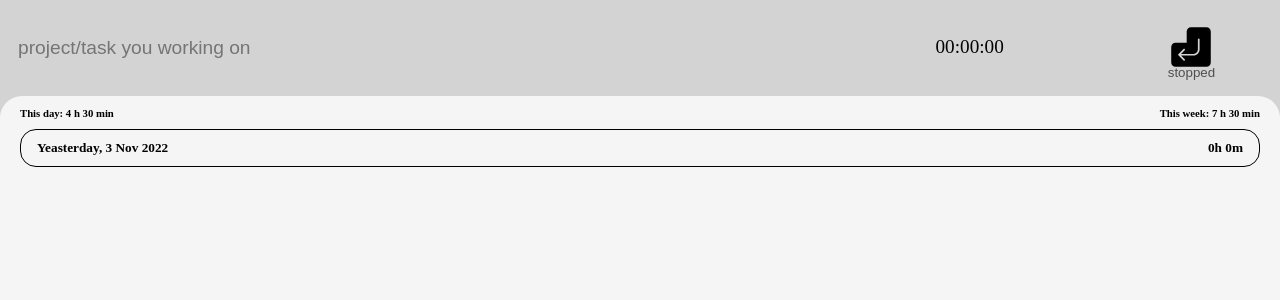
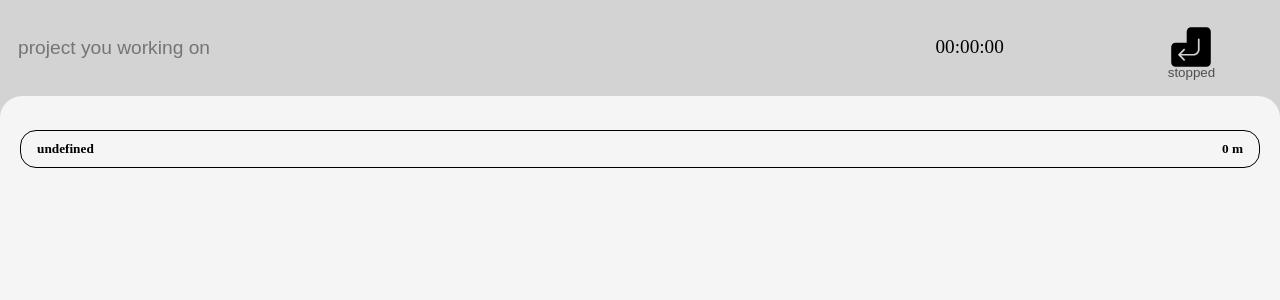
Before and after one commit to ME-SKY/timestalker, a Svelte app: page / in a window 1280 px wide. Shown: the top 300 px of the page. Built offline with nearby package versions, Linux system fonts and the light colour scheme.

Commit message:
Improve Active History

```diff
--- a/src/ActivityHistory.svelte
+++ b/src/ActivityHistory.svelte
@@ -22,22 +22,19 @@
     }
   };
 
-  $: {
-    console.log($activityHistory.dayScore);
-  }
 </script>
 
 <div class="activity-history">
   <div class="last-activity-short-hours-score">
-    <h6 class="this-day-hours-score">This day: 4 h 30 min</h6>
-    <h6 class="this-week-hours-score">This week: 7 h 30 min</h6>
+    <!-- <h6 class="this-day-hours-score">This day: 4 h 30 min</h6> -->
+    <!-- <h6 class="this-week-hours-score">This week: 7 h 30 min</h6> -->
   </div>
 
   <div class="last-activity-detailed">
     <div class="last-activity-date-and-score">
-      <h5 class="day">Yeasterday,&nbsp;</h5>
-      <h5 class="date">3 Nov 2022</h5>
-      <h5 class="hours-score">{$activityHistory.dayScore.h}h {$activityHistory.dayScore.m}m</h5>
+      <!-- <h5 class="day">{''},&nbsp;</h5> -->
+      <h5 class="date">{$activityHistory.date?.short}</h5>
+      <h5 class="score">{$activityHistory.score.h > 0 ? `${$activityHistory.score.h} h ` : ''}{$activityHistory.score.m} m</h5>
     </div>
 
     <div class="last-activity-projects">
@@ -77,6 +74,7 @@
   }
 
   .last-activity-short-hours-score {
+    min-height: 13px;
     display: flex;
     justify-content: space-between;
     align-items: center;
@@ -94,7 +92,7 @@
     justify-content: left;
     margin: 10px 16px;
 
-    .hours-score {
+    .score {
       margin-left: auto;
     }
   }
--- a/src/App.svelte
+++ b/src/App.svelte
@@ -1,8 +1,6 @@
 <script lang="ts">
+  import ActivityHistory from "./ActivityHistory.svelte";
   import TaskTimer from "./TaskTimer.svelte";
-  import ProjectsList from "./ProjectsList.svelte";
-  import { projects } from "./stores/projects";
-  import ActivityHistory from "./ActivityHistory.svelte";
 
 </script>
 
--- a/src/TaskTimer.svelte
+++ b/src/TaskTimer.svelte
@@ -1,15 +1,9 @@
 <script lang="ts">
-    import { onMount, onDestroy } from 'svelte';
+    import { projects } from './stores/projects';
     import { timer, timerName } from './stores/timer';
-    import { projects } from './stores/projects';
-    // import { timer, projects } from './stores/stores';
 
     let name: string = '';
     let nameInputRef: HTMLInputElement;
-
-    // const unsubscribeFromTimer = timer.subscribe((timerStore) => {
-
-    // });
 
     const startTimer = () => {
         if ($projects.has(name)) {
@@ -40,72 +34,32 @@
     };
 
     const changeInputValue = (e: any) => {
-        //dont wanna do fucking typescript-gymnastics-shit
         const newValue = e.target.value;
-        console.log('changed e', newValue);
         name = newValue;
 
         if ($timer.state === 'running') {
             projects.updateProject($timer.timerName, timer.pause());
-            // } else {
-            // console.log('$timer.state !== running here')
-            // timer.reset(false);
-            // projects.setProjectToTimer(newValue);
         }
 
         if ($timer.stringRepresentation !== '00:00:00') {
             timer.reset(false);
         }
-
-        // timer.reset(false);
-
-        // if($projects.has(newValue)) {}
-
-        // timer.reset();
-        // if($timer.state === 'running') {
-        //     projects.updateProject($timer.timerName, timer.pause());
-        //     timer.reset();
-
-        //     if($projects.has(newValue)) {
-        //         projects.setProjectToTimer(newValue);
-        //     }
-        // } else {
-        //     timer.reset();
-        //     if($projects.has(newValue)) {
-        //         projects.setProjectToTimer(newValue);
-        //     }
-        // }
-
-        // if (newValue !== $timer.timerName && $timer.state === 'running') {
-        //     projects.updateProject($timer.timerName, timer.pause());
-        // }
-
-        // if(newValue !== '') {
-        //     timer.update((timerData) => ({...timerData, timerName: newValue}));
-        // }
     };
-
-    $: projectExisted = $timer.timerName && $projects.has($timer.timerName);
 
     $: name = $timerName;
 
-    // $: name = $timer.timerName || '';
 </script>
 
 <svelte:window on:keyup={(e) => name !== '' && enterToggleTimer(e)} />
 <div class="timer">
     <div class="task-name">
-        <!-- bind:value={$timer.timerName} -->
-        <!-- on:input={changeInputValue} -->
         <input
             type="text"
-            placeholder="project/task you working on"
+            placeholder="project you working on"
             value={name}
             on:input={changeInputValue}
             bind:this={nameInputRef}
         />
-
-        <!-- <input type="text" hidden bind:this={hiddenInputRef} /> -->
     </div>
     <div class="time-spended">
         <div>{$timer.stringRepresentation}</div>
@@ -199,20 +153,7 @@
             justify-content: center;
             bottom: -6px;
             color: rgba(0, 0, 0, 0.629);
-            // content: attr(data-timer-state); TODO: return it
             content: attr(data-timer-state);
         }
     }
-
-    // .timer-state-swither[data-timer-state='running']::after {
-    //     content: "STOP";
-    // }
-
-    // .timer-state-swither[data-timer-state='not-started-yet']::after {
-    //     content: "START";
-    // }
-
-    // .timer-state-swither[data-timer-state='paused']::after {
-    //     content: "CONTINUE";
-    // }
 </style>
--- a/src/components/ProjectItem.svelte
+++ b/src/components/ProjectItem.svelte
@@ -24,10 +24,8 @@
 <style lang="scss">
   .project-item {
     padding: 12px;
-    // height: 52px;
     display: flex;
     align-items: center;
-    // gap: 0.5rem;
   }
 
   .name,
@@ -57,7 +55,5 @@
     outline: none;
     display: flex;
     justify-content: flex-end;
-    // grid-column: 2;
-    // justify-self: end;
   }
 </style>
--- a/src/data-service/time-data-service.ts
+++ b/src/data-service/time-data-service.ts
@@ -1,9 +1,7 @@
 import { invoke } from '@tauri-apps/api/tauri';
 
 const saveTimeData = async (dataValue) => {
-    console.log('dataValue', dataValue);
     const dataToSave = JSON.stringify(dataValue);
-    console.log('saving process starts', dataToSave);
     await invoke('save_time_data', {
         data: `${dataToSave}`, // ugly solution
     });
@@ -15,14 +13,11 @@ const loadTimeData = async () => {
 
         if (data) {
             const parsed = JSON.parse(data);
-            console.log('parsed', parsed);
             return parsed;
         } else {
-            console.log('no previously saved data detected');
             return new Map();
         }
 
-        // set(parsed);
     } catch (e) {
         console.error('Failed to load time data', e);
     }
--- a/src/stores/activity-history.ts
+++ b/src/stores/activity-history.ts
@@ -1,87 +1,53 @@
 import { readable, derived, writable, get } from 'svelte/store';
-// import { loadTimeData, saveTimeData } from '../data-service/time-data-service';
 import { projects } from '../stores/projects';
 
-interface ActivityHistory {
-  date?: string | undefined;
-  dayScore: TimeData;
+interface ActivityHistory { //fix types later
+  date?: any;
+  score: any;
   weekScore?: string | undefined;
   weekDay?: string | undefined;
-  weekDayShort?: string | undefined;
 }
-
-// const activityHistoryStorage = derived(projects, $projects => {
-//   const historyObject: ActivityHistory = {
-//       date: undefined,
-//       dayScore: undefined,
-//       weekScore: undefined,
-//       weekDay: undefined,
-//       weekDayShort: undefined
-//   };
-//   $projects.forEach((project, name) => {
-//       if (new Date(project.lastUpdateDate) > new Date(lastUpdatedObject.lastUpdateDate)) {
-//           lastUpdatedObject.lastUpdateDate = project.lastUpdateDate;
-//       }
-//   });
-//   return lastUpdatedObject;
-// });
 
 function activityHistoryStore() {
   const activityHistoryStorage = derived(projects, $projects => {
+
     const historyObject: ActivityHistory = {
       date: undefined,
-      dayScore: {h: 0, m: 0, s: 0},
-      weekScore: undefined,
-      weekDay: undefined,
-      weekDayShort: undefined
+      score: { h: 0, m: 0, s: 0 },
+      weekScore: undefined, //TODO: add
+      weekDay: undefined, //TODO: add
     };
 
     if ($projects.size === 0) { return historyObject; }
 
     let latestDate = '';
+    let latestWeekDay = '';
     const projs = Array.from($projects.entries());
-    console.log('projs', projs);
+
     const dateGroups = projs.reduce((acc, [name, projectData]) => {
       const date = projectData.lastUpdateDate.split('T')[0];
+      const existingGroup = acc.get(date);
 
-
-      const existingGroup = acc.get(date);
       if (existingGroup) {
-        existingGroup.push(projectData);
+        existingGroup.push({ ...projectData, name: name });
       } else {
-        acc.set(date, [projectData]);
+        acc.set(date, [{ ...projectData, name: name }]);
       }
 
       if (latestDate.length) {
         latestDate = new Date(date) > new Date(latestDate) ? date : latestDate;
+        latestWeekDay = projectData.lastUpdateWeekDay > latestWeekDay ? projectData.lastUpdateWeekDay : latestWeekDay;
       } else {
+        latestWeekDay = projectData.lastUpdateWeekDay;
         latestDate = date;
       }
-
 
       return acc;
     }, new Map<string, Project[]>());
 
-    // const latestDate = Array.from(dateGroups.keys()).reduce<string>((acc, date) => {
-    //     return new Date(date) > new Date(acc) ? date : acc;
-    // }, dateGroups.keys().next().value);
-
-    dateGroups.forEach((group, date) => {
-      console.log('date from DateGROUPS', date);
-    })
     const latestGroup = dateGroups.get(latestDate);
 
-    if (latestGroup) {
-      console.log('latestGroup', latestGroup);
-      // historyObject.date = latestDate;
-      // historyObject.dayScore = latestGroup.reduce((acc, project) => {
-      // acc.s += project.s;
-      // acc.m += project.m;
-    }
-    console.log('latestDate', latestDate);
-    //
-
-    const calculatedDayScore = latestGroup.reduce((acc, project) => {
+    const calculatedScore = latestGroup.reduce((acc, project) => {
       acc.s += project.s;
       acc.m += project.m;
 
@@ -94,22 +60,21 @@ function activityHistoryStore() {
         acc.m = acc.m - 60;
         acc.h += 1;
       }
-        // acc.h += project.h;
-        // acc.m += project.m;
-        // acc.s += project.s;
-        return {h: acc.h, m: acc.m, s: acc.s};
+
+      return { h: acc.h, m: acc.m, s: acc.s };
     })
 
-    console.log('calculatedDayScore', calculatedDayScore);
+    const latestDateParts = new Intl.DateTimeFormat('en-US', { day: 'numeric', month: 'short', year: 'numeric' }).formatToParts(new Date(latestDate));
+    const formattedDate = new Intl.DateTimeFormat('en-US', { day: 'numeric', month: 'short' }).format(new Date(latestDate));
 
-    historyObject.dayScore = calculatedDayScore;
-
-
-    // const latestProject = latestGroup && latestGroup.length > 0 ? latestGroup[0] : undefined;
-
-    // if (latestProject) {
-    //     historyObject.lastUpdateDate = latestProject.lastUpdateDate;
-    // }
+    historyObject.score = {
+      ...calculatedScore
+    };
+    historyObject.date = {
+      itselfString: latestDate,
+      short: `${latestDateParts[2].value} ${latestDateParts[0].value}`
+    };
+    historyObject.weekDay = latestWeekDay;
 
     return historyObject;
   });
--- a/src/types/globals.d.ts
+++ b/src/types/globals.d.ts
@@ -17,6 +17,7 @@ interface TimerData extends TimeData {
 }
 
 interface ProjectData extends TimeData {
+    name?: string;
     lastUpdateDate?: string;
     lastUpdateWeekDay?: WeekDay;
 }
```
Also changed, not shown: src/ProjectsList.svelte (+0 -25 lines), src/stores/projects.ts (+12 -6 lines), src/stores/timer.ts (+4 -4 lines). Lines whose indentation alone changed are shown as unchanged.
